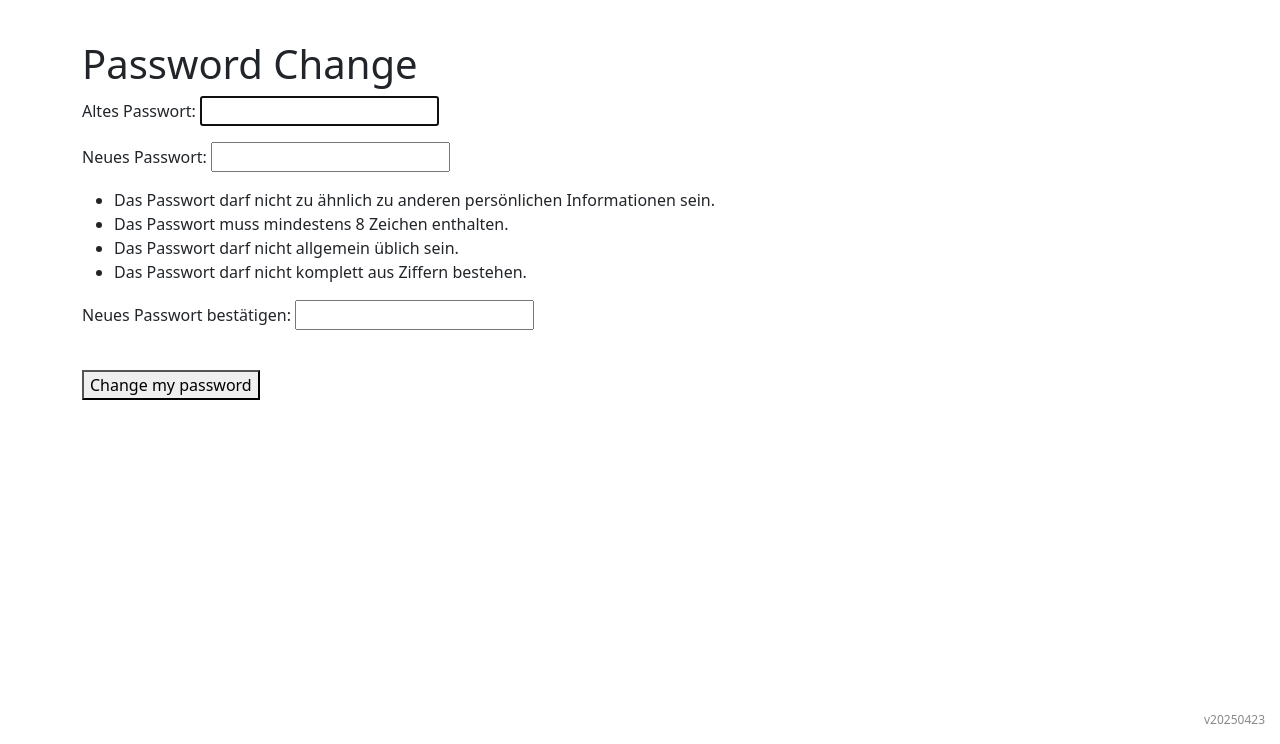
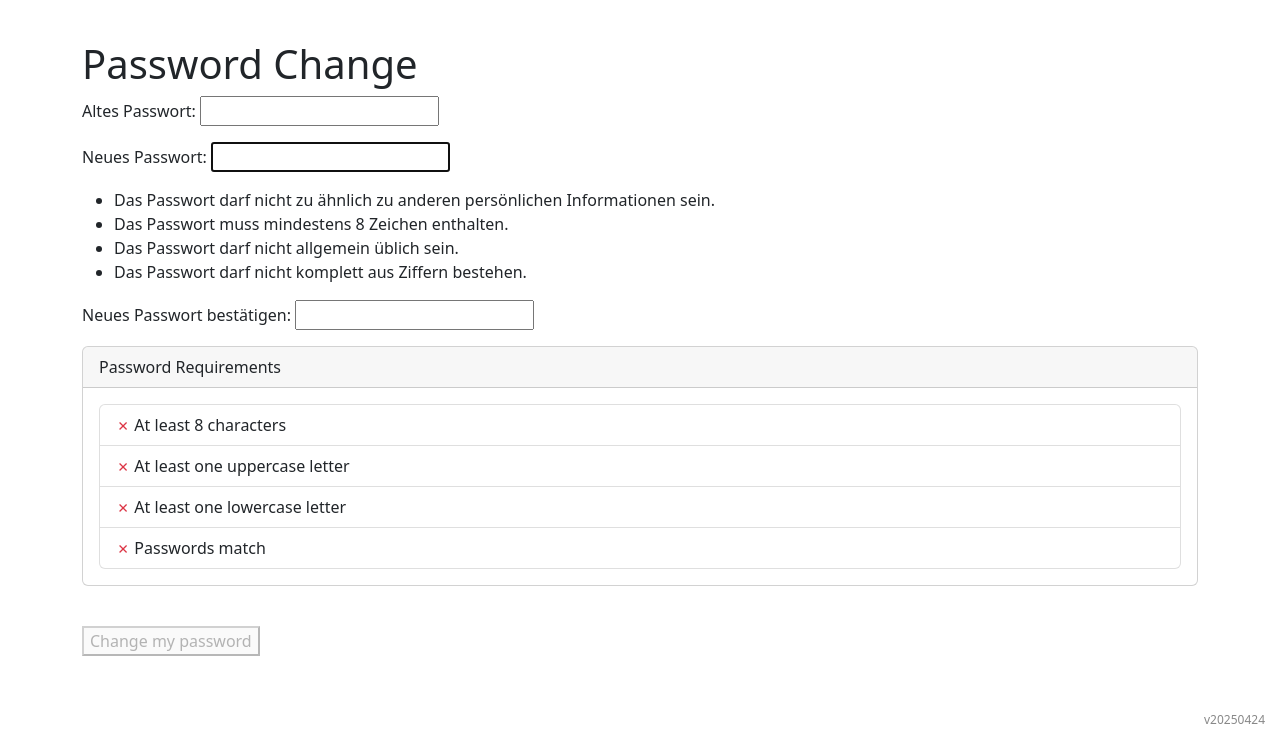
Before and after one commit to ycrausaz/b11.1, a Django app: page /de/password_change in a window 1280 px wide. Shown: the part 56-800 px from the top of the page. Run offline with Django 4.2, Linux system fonts and the light colour scheme; the first user in the database is signed in; some libraries are stand-ins or nearby versions.

Commit message:
Updated 'password_change.html', so when changing the password, its 'quality' is checked on the fly.

```diff
--- a/b11_1/forms.py
+++ b/b11_1/forms.py
@@ -11,6 +11,67 @@ from django.core.exceptions import ValidationError
 import logging
 
 logger = logging.getLogger(__name__)
+
+# In forms.py - Update the widget IDs
+class RegistrationPasswordForm(forms.Form):
+    """Form for setting password during registration"""
+    new_password1 = forms.CharField(
+        label=_("New password"),
+        widget=forms.PasswordInput(attrs={'class': 'form-control', 'id': 'id_new_password1'}),
+        strip=False,
+    )
+    new_password2 = forms.CharField(
+        label=_("Confirm new password"),
+        widget=forms.PasswordInput(attrs={'class': 'form-control', 'id': 'id_new_password2'}),
+        strip=False,
+    )
+
+    def __init__(self, user=None, *args, **kwargs):
+        self.user = user
+        super().__init__(*args, **kwargs)
+
+    def clean(self):
+        cleaned_data = super().clean()
+
+        # This ensures the individual field cleaners are called
+        if 'new_password1' in cleaned_data:
+            self.clean_new_password1()
+        if 'new_password2' in cleaned_data:
+            self.clean_new_password2()
+
+        return cleaned_data
+
+    def clean_new_password1(self):
+        print("clean_new_password1 called")  # Debug message
+        password = self.cleaned_data.get('new_password1')
+
+        errors = []
+
+        # Validation rules
+        if len(password) < 8:
+            errors.append(_("Password must be at least 8 characters long."))
+
+        if not any(char.isupper() for char in password):
+            errors.append(_("Password must contain at least one uppercase letter."))
+
+        if not any(char.islower() for char in password):
+            errors.append(_("Password must contain at least one lowercase letter."))
+
+        # Raise all errors if any
+        if errors:
+            for error in errors:
+                print(f"Validation error: {error}")  # Debug message
+            raise ValidationError(errors)
+
+        return password
+
+    def clean_new_password2(self):
+        print("clean_new_password2")
+        password1 = self.cleaned_data.get('new_password1')
+        password2 = self.cleaned_data.get('new_password2')
+        if password1 and password2 and password1 != password2:
+            raise ValidationError(_("The two password fields didn't match."))
+        return password2
 
 class CustomPasswordResetForm(SetPasswordForm):
     """
--- a/b11_1/templates/admin/password_change.html
+++ b/b11_1/templates/admin/password_change.html
@@ -14,14 +14,109 @@
   <form method="post">
     {% csrf_token %}
     {{ form.as_p }}
+
+    <div class="card mb-3">
+      <div class="card-header">Password Requirements</div>
+      <div class="card-body">
+        <ul class="list-group">
+          <li class="list-group-item" id="length-check">
+            <span class="text-danger">✗</span> At least 8 characters
+          </li>
+          <li class="list-group-item" id="uppercase-check">
+            <span class="text-danger">✗</span> At least one uppercase letter
+          </li>
+          <li class="list-group-item" id="lowercase-check">
+            <span class="text-danger">✗</span> At least one lowercase letter
+          </li>
+          <li class="list-group-item" id="match-check">
+            <span class="text-danger">✗</span> Passwords match
+          </li>
+        </ul>
+      </div>
+    </div>
+
     <br/>
-    <button type="submit">Change my password</button>
+    <button type="submit" id="submit-btn" disabled>Change my password</button>
   </form>
 
 <script>
 document.addEventListener("DOMContentLoaded", function() {
-    document.getElementById("focusField").focus();
+    // Find the password fields by their IDs
+    const passwordField = document.getElementById('id_new_password1');
+    const confirmPasswordField = document.getElementById('id_new_password2');
+    const submitButton = document.getElementById('submit-btn');
+
+    const lengthCheck = document.getElementById('length-check');
+    const uppercaseCheck = document.getElementById('uppercase-check');
+    const lowercaseCheck = document.getElementById('lowercase-check');
+    const matchCheck = document.getElementById('match-check');
+
+    // Set focus on the first password field if it exists
+    if (passwordField) {
+        passwordField.focus();
+    }
+
+    function validatePassword() {
+        if (!passwordField || !confirmPasswordField) return;
+
+        const password = passwordField.value;
+        const confirmPassword = confirmPasswordField.value;
+
+        // Validate length
+        if (password.length >= 8) {
+            lengthCheck.innerHTML = '<span class="text-success">✓</span> At least 8 characters';
+            lengthCheck.classList.add('list-group-item-success');
+        } else {
+            lengthCheck.innerHTML = '<span class="text-danger">✗</span> At least 8 characters';
+            lengthCheck.classList.remove('list-group-item-success');
+        }
+
+        // Validate uppercase
+        if (/[A-Z]/.test(password)) {
+            uppercaseCheck.innerHTML = '<span class="text-success">✓</span> At least one uppercase letter';
+            uppercaseCheck.classList.add('list-group-item-success');
+        } else {
+            uppercaseCheck.innerHTML = '<span class="text-danger">✗</span> At least one uppercase letter';
+            uppercaseCheck.classList.remove('list-group-item-success');
+        }
+
+        // Validate lowercase
+        if (/[a-z]/.test(password)) {
+            lowercaseCheck.innerHTML = '<span class="text-success">✓</span> At least one lowercase letter';
+            lowercaseCheck.classList.add('list-group-item-success');
+        } else {
+            lowercaseCheck.innerHTML = '<span class="text-danger">✗</span> At least one lowercase letter';
+            lowercaseCheck.classList.remove('list-group-item-success');
+        }
+
+        // Validate matching passwords
+        if (password && password === confirmPassword) {
+            matchCheck.innerHTML = '<span class="text-success">✓</span> Passwords match';
+            matchCheck.classList.add('list-group-item-success');
+        } else {
+            matchCheck.innerHTML = '<span class="text-danger">✗</span> Passwords match';
+            matchCheck.classList.remove('list-group-item-success');
+        }
+
+        // Enable submit button if all checks pass
+        if (password.length >= 8 &&
+            /[A-Z]/.test(password) &&
+            /[a-z]/.test(password) &&
+            password === confirmPassword) {
+            submitButton.disabled = false;
+        } else {
+            submitButton.disabled = true;
+        }
+    }
+
+    // Add event listeners if the password fields exist
+    if (passwordField && confirmPasswordField) {
+        passwordField.addEventListener('input', validatePassword);
+        confirmPasswordField.addEventListener('input', validatePassword);
+
+        // Initial validation
+        validatePassword();
+    }
 });
 </script>
-
 {% endblock %}
--- a/b11_1/version.txt
+++ b/b11_1/version.txt
@@ -1 +1 @@
-v20250423
+v20250424
--- a/b11_1/views.py
+++ b/b11_1/views.py
@@ -1,6 +1,6 @@
 # views.py
 
-from django.contrib.auth.views import LoginView, PasswordChangeView
+from django.contrib.auth.views import LoginView, PasswordChangeView, PasswordResetConfirmView
 from django.shortcuts import render, redirect
 from django.core.paginator import Paginator
 from django.views.generic import ListView, DetailView
@@ -33,6 +33,7 @@ from django.template import RequestContext
 from .forms import CustomPasswordChangeForm
 from .forms import CustomPasswordResetForm
 from .forms import EmailVerificationForm
+from .forms import RegistrationPasswordForm
 from b11_1.models import Profile, Material
 from django.contrib.auth.models import User, Group
 from django.core.exceptions import ObjectDoesNotExist
@@ -1262,87 +1263,52 @@ class RegisterView(FormView):
 
         return render(request, self.template_name, {'form': form, 'email': request.session.get('verified_email')})
 
-class CompleteRegistrationView(View):
-    """
-    Modified to include password confirmation and validation
-    """
-    template_name = 'registration/complete_registration.html'
+class CompleteRegistrationView(FormView):
+    template_name = 'admin/password_change.html'
+    form_class = RegistrationPasswordForm
+    success_url = reverse_lazy('login_user')
 
-    def get(self, request, token):
+    def dispatch(self, request, *args, **kwargs):
+        token = kwargs.get('token')
         try:
-            profile = Profile.objects.get(
+            self.profile = Profile.objects.get(
                 registration_token=token,
                 token_expiry__gt=timezone.now(),
                 user__is_active=False
             )
-
-            # Debug info
-            print("\n" + "="*80)
-            print(f"DEVELOPMENT MODE: Registration completion request for {profile.email}")
-            print(f"Token valid until: {profile.token_expiry}")
-            print("="*80 + "\n")
-
-            return render(request, self.template_name, {'token': token})
+            # Store the user in the view instance
+            self.user = self.profile.user
+            return super().dispatch(request, *args, **kwargs)
         except Profile.DoesNotExist:
             messages.error(request, 'Invalid or expired registration link.')
             return redirect('login_user')
 
-    def post(self, request, token):
-        try:
-            profile = Profile.objects.get(
-                registration_token=token,
-                token_expiry__gt=timezone.now(),
-                user__is_active=False
-            )
+    def get_form_kwargs(self):
+        kwargs = super().get_form_kwargs()
+        # Pass the user to the form
+        kwargs['user'] = self.user
+        return kwargs
 
-            password = request.POST.get('password')
-            confirm_password = request.POST.get('confirm_password')
+    def form_valid(self, form):
+        # Set the new password
+        self.user.set_password(form.cleaned_data['new_password1'])
+        self.user.is_active = True
+        self.user.save()
 
-            # Server-side validation (even though we have client-side validation)
-            if not password:
-                messages.error(request, 'Please provide a password.')
-                return render(request, self.template_name, {'token': token})
+        # Update the profile
+        self.profile.registration_token = None
+        self.profile.token_expiry = None
+        self.profile.save()
 
-            if password != confirm_password:
-                messages.error(request, 'Passwords do not match.')
-                return render(request, self.template_name, {'token': token})
+        messages.success(self.request, 'Registration completed! You can now login.')
+        return super().form_valid(form)
 
-            # Validate password complexity
-            if len(password) < 8:
-                messages.error(request, 'Password must be at least 8 characters long.')
-                return render(request, self.template_name, {'token': token})
-
-            if not any(char.isupper() for char in password):
-                messages.error(request, 'Password must contain at least one uppercase letter.')
-                return render(request, self.template_name, {'token': token})
-
-            if not any(char.islower() for char in password):
-                messages.error(request, 'Password must contain at least one lowercase letter.')
-                return render(request, self.template_name, {'token': token})
-
-            # All validations passed, set the password
-            user = profile.user
-            user.set_password(password)
-            user.is_active = True
-            user.save()
-
-            profile.registration_token = None
-            profile.token_expiry = None
-            profile.save()
-
-            # Debug successful registration completion
-            print("\n" + "="*80)
-            print(f"DEVELOPMENT MODE: Registration successfully completed for {user.email}")
-            print(f"User is now active and can log in with the password they set")
-            print("="*80 + "\n")
-
-            messages.success(request, 'Registration completed! You can now login.')
-            return redirect('login_user')
-
-        except Profile.DoesNotExist:
-            messages.error(request, 'Invalid or expired registration link.')
-
-        return render(request, self.template_name, {'token': token})
+    def form_invalid(self, form):
+        # Display form errors as messages
+        for field, errors in form.errors.items():
+            for error in errors:
+                messages.error(self.request, error)
+        return super().form_invalid(form)
 
 class PendingRegistrationsView(grAdmin_GroupRequiredMixin, ListView):
     model = Profile
```
Also changed, not shown: b11_1/templates/registration/complete_registration.html (+25 -21 lines).
